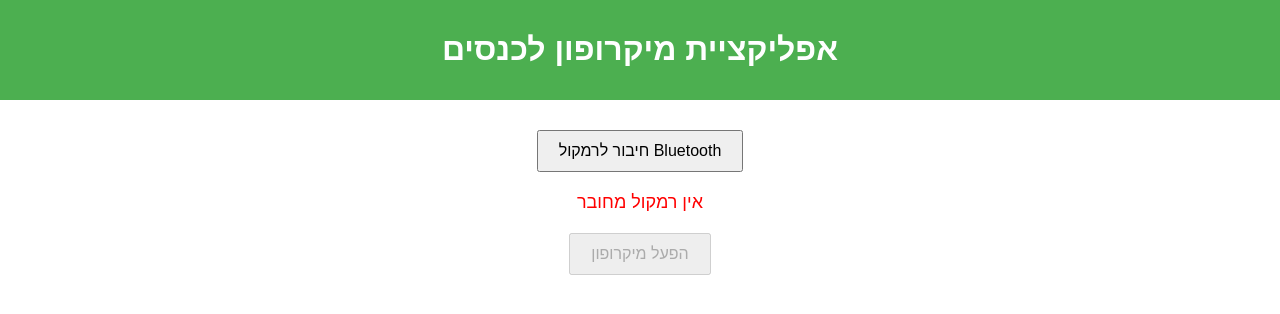
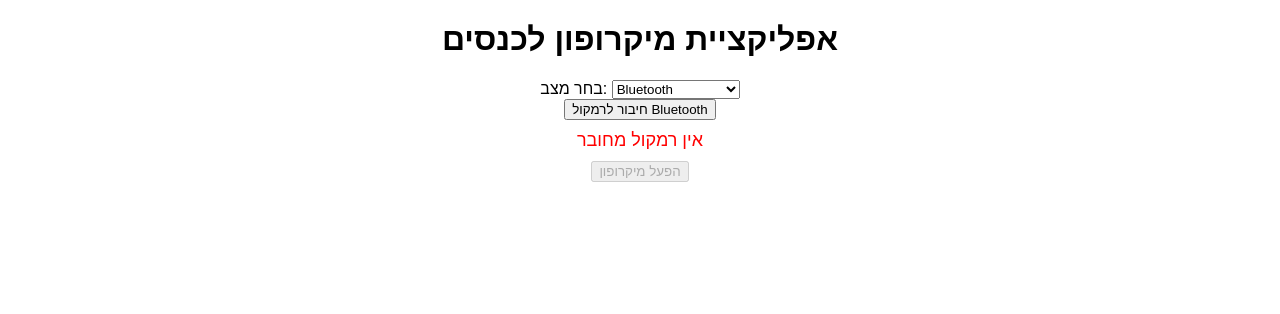
Before and after one commit to lidorin/Mic, a plain HTML site: page index.html in a window 1280 px wide. Drawn offline with Linux system fonts and the light colour scheme.

Commit message:
Update index.html

```diff
--- a/index.html
+++ b/index.html
@@ -1,4 +1,3 @@
-<!-- index.html -->
 <!DOCTYPE html>
 <html lang="he">
 <head>
@@ -8,14 +7,21 @@
     <link rel="stylesheet" href="style.css">
 </head>
 <body>
-    <header>
-        <h1>אפליקציית מיקרופון לכנסים</h1>
-    </header>
-    <main>
-        <button id="connect-btn" class="btn">חיבור לרמקול Bluetooth</button>
-        <div id="status-msg" class="status">אין רמקול מחובר</div>
-        <button id="microphone-btn" class="btn" disabled>הפעל מיקרופון</button>
-    </main>
+    <h1>אפליקציית מיקרופון לכנסים</h1>
+
+    <!-- כפתורי בחירת מצב -->
+    <div>
+        <label for="mode-selector">בחר מצב:</label>
+        <select id="mode-selector">
+            <option value="bluetooth">Bluetooth</option>
+            <option value="internal">רמקול פנימי / AUX</option>
+        </select>
+    </div>
+
+    <button id="connect-btn">חיבור לרמקול Bluetooth</button>
+    <div id="status-msg" class="status">אין רמקול מחובר</div>
+    <button id="microphone-btn" disabled>הפעל מיקרופון</button>
+
     <script src="app.js"></script>
 </body>
 </html>
```
